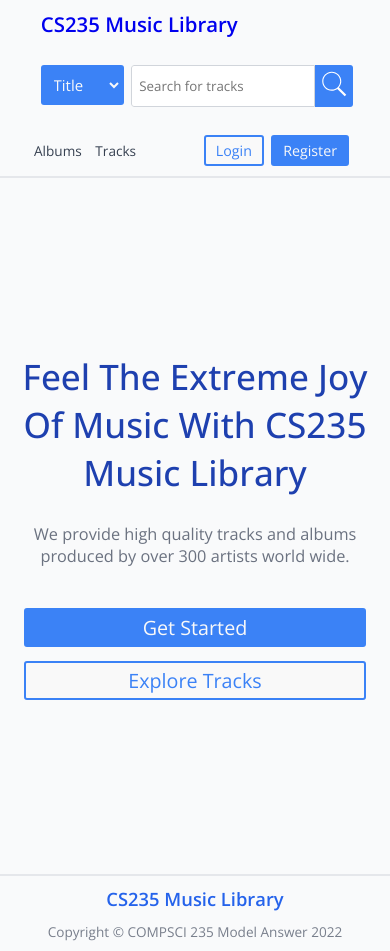
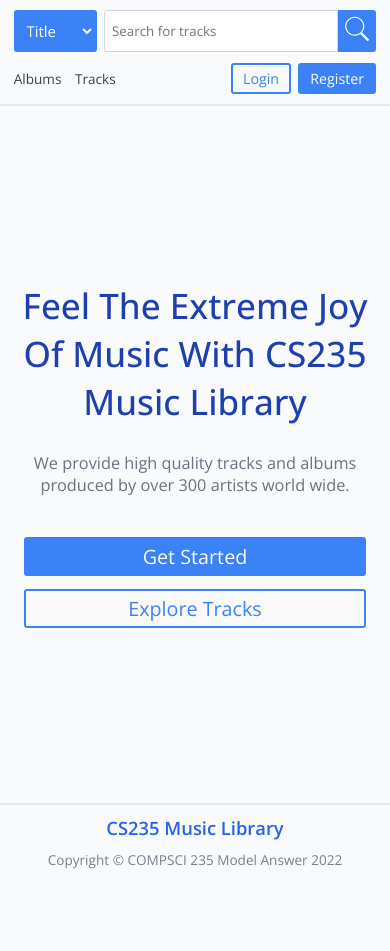
Before and after one commit to yunwi5/music-library, a Flask app: page / in a window 390 px wide. After the commit the page ends 869 px from the top, so only its background shows below. Run offline with Flask 2, Linux system fonts and the light colour scheme; parts of the project's set-up code (start-up, migrations or seed data) failed here and were passed over.

Commit message:
Make header responsive

```diff
--- a/music/static/css/header.css
+++ b/music/static/css/header.css
@@ -2,13 +2,18 @@
     display: flex;
     justify-content: space-between;
     align-items: center;
-    gap: 2rem;
+    flex-wrap: wrap;
+    gap: 0.8rem 2rem;
 
-    padding: 0.75rem 3rem;
+    padding: 0.75rem 3.5vw;
     border-bottom: 2px solid var(--color-gray-3);
+}
 
-    /* Temmporarily fix the header width? */
-    flex-wrap: wrap;
+/* Hide the heading for mobile screen  */
+@media only screen and (max-width: 690px) {
+    .header__heading {
+        display: none;
+    }
 }
 
 /* Header searchbar form styling */
@@ -17,10 +22,17 @@
     gap: 0.5rem;
 }
 
+@media only screen and (max-width: 690px) {
+    .search-form {
+        width: 100%;
+    }
+}
+
 .search-form select {
+    min-height: 42px;
     background-color: var(--color-primary-6);
     color: var(--color-white);
-    padding: 0.5rem 0.5rem;
+    padding: 0.5rem;
     border-radius: 3px;
     font-size: 1.1rem;
     border: 2px solid transparent;
@@ -44,20 +56,30 @@
     display: flex;
     border-radius: 3px;
     overflow: hidden;
+    flex-grow: 1;
 }
 
 .search-form__group:focus-within {
     outline: var(--color-primary-6) solid 2px;
 }
 
+.search-form__group .search-form__field {
+    flex-grow: 1;
+}
+
 .search-form__group .input {
     height: 100%;
     width: 100%;
     padding: 0 7px;
-    min-width: 13.5rem;
+    border: 1.5px solid var(--color-gray-4);
     border-top-left-radius: 3px;
     border-bottom-left-radius: 3px;
-    border: 1.5px solid var(--color-gray-4);
+}
+
+@media only screen and (min-width: 600px) {
+    .search-form__group .input {
+        min-width: 14rem;
+    }
 }
 
 .search-form__group .submit {
@@ -78,7 +100,6 @@
     align-items: center;
     justify-content: space-between;
     gap: 1rem;
-    margin-left: -0.5rem;
 }
 
 .header__nav-items,
--- a/music/templates/partials/header.html
+++ b/music/templates/partials/header.html
@@ -1,5 +1,5 @@
 <header id="header">
-    <h2 class="heading-2"><a href="/">CS235 Music Library</a></h2>
+    <h2 class="header__heading heading-2"><a href="/">CS235 Music Library</a></h2>
 
     <form class="search-form" method="POST" action="{{url_for('tracks_bp.search_tracks')}}">
         {{ search_form.csrf_token }}
```
